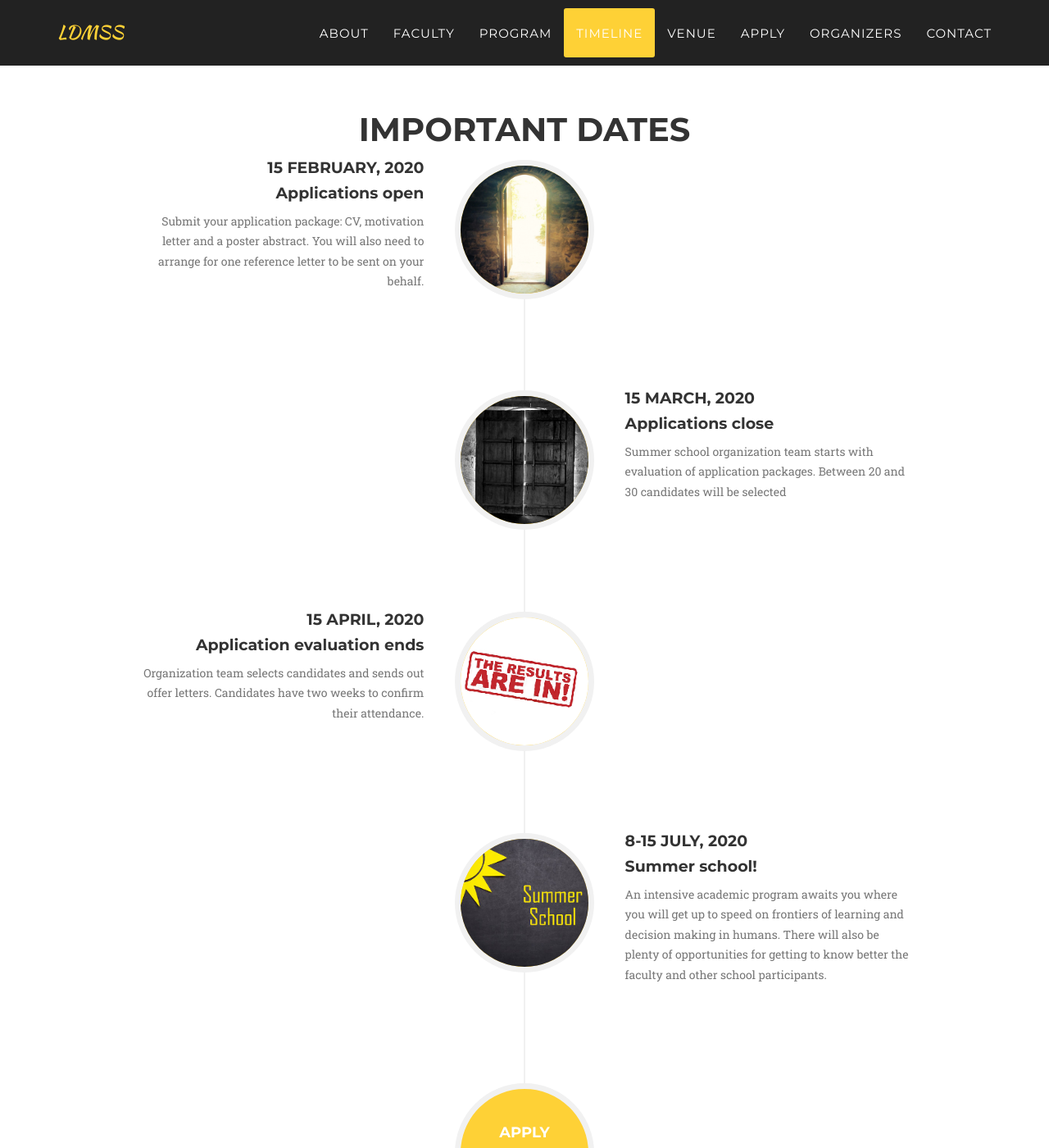
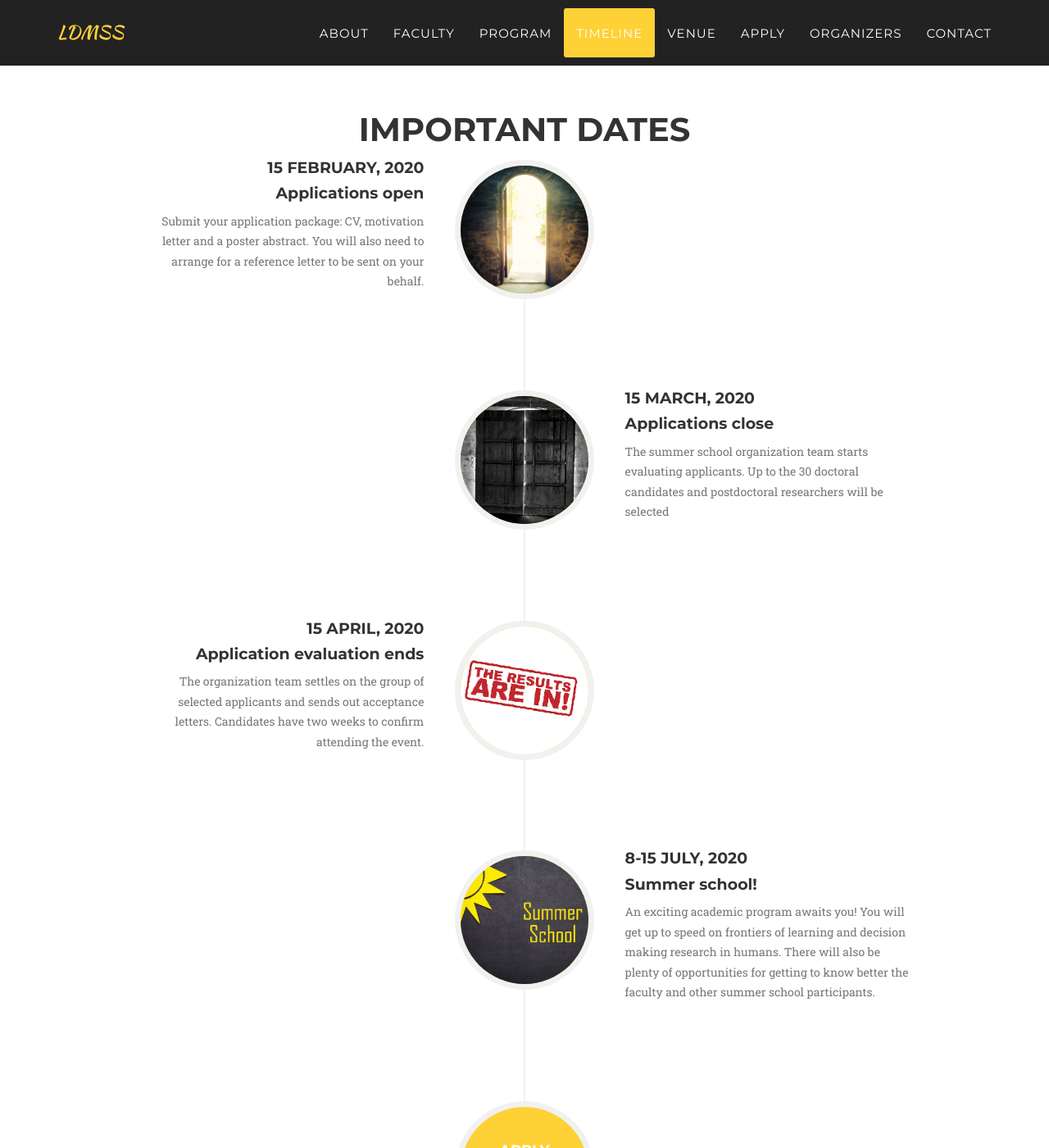
Before and after one commit to ldmss/ldmss.github.io, a Jekyll site: the page built from index.html, in a window 1280 px wide and 1400 px high, scrolled down 4219 px. Shown: the whole window at 82% size. Built offline with Jekyll 4.4.1, drawn with Linux system fonts in a browser that asks for light colours; some web fonts are replaced.

Commit message:
Update timeline.html

```diff
--- a/_includes/timeline.html
+++ b/_includes/timeline.html
@@ -20,7 +20,7 @@
                                     <h4 class="subheading">Applications open</h4>
                                 </div>
                                 <div class="timeline-body">
-                                    <p class="text-muted">Submit your application package: CV, motivation letter and a poster abstract. You will also need to arrange for one reference letter to be sent on your behalf.</p>
+                                    <p class="text-muted">Submit your application package: CV, motivation letter and a poster abstract. You will also need to arrange for a reference letter to be sent on your behalf.</p>
                                 </div>
                             </div>
                         </li>
@@ -34,7 +34,7 @@
                                     <h4 class="subheading">Applications close</h4>
                                 </div>
                                 <div class="timeline-body">
-                                    <p class="text-muted">Summer school organization team starts with evaluation of application packages. Between 20 and 30 candidates will be selected</p>
+                                    <p class="text-muted"> The summer school organization team starts evaluating applicants. Up to the 30 doctoral candidates and postdoctoral researchers will be selected</p>
                                 </div>
                             </div>
                         </li>
@@ -48,7 +48,7 @@
                                     <h4 class="subheading">Application evaluation ends</h4>
                                 </div>
                                 <div class="timeline-body">
-                                    <p class="text-muted">Organization team selects candidates and sends out offer letters. Candidates have two weeks to confirm their attendance.</p>
+                                    <p class="text-muted">The organization team settles on the group of selected applicants and sends out acceptance letters. Candidates have two weeks to confirm attending the event.</p>
                                 </div>
                             </div>
                         </li>
@@ -62,7 +62,7 @@
                                     <h4 class="subheading">Summer school!</h4>
                                 </div>
                                 <div class="timeline-body">
-                                    <p class="text-muted">An intensive academic program awaits you where you will get up to speed on frontiers of learning and decision making in humans. There will also be plenty of opportunities for getting to know better the faculty and other school participants.</p>
+                                    <p class="text-muted">An exciting academic program awaits you! You will get up to speed on frontiers of learning and decision making research in humans. There will also be plenty of opportunities for getting to know better the faculty and other summer school participants.</p>
                                 </div>
                             </div>
                         </li>
```
